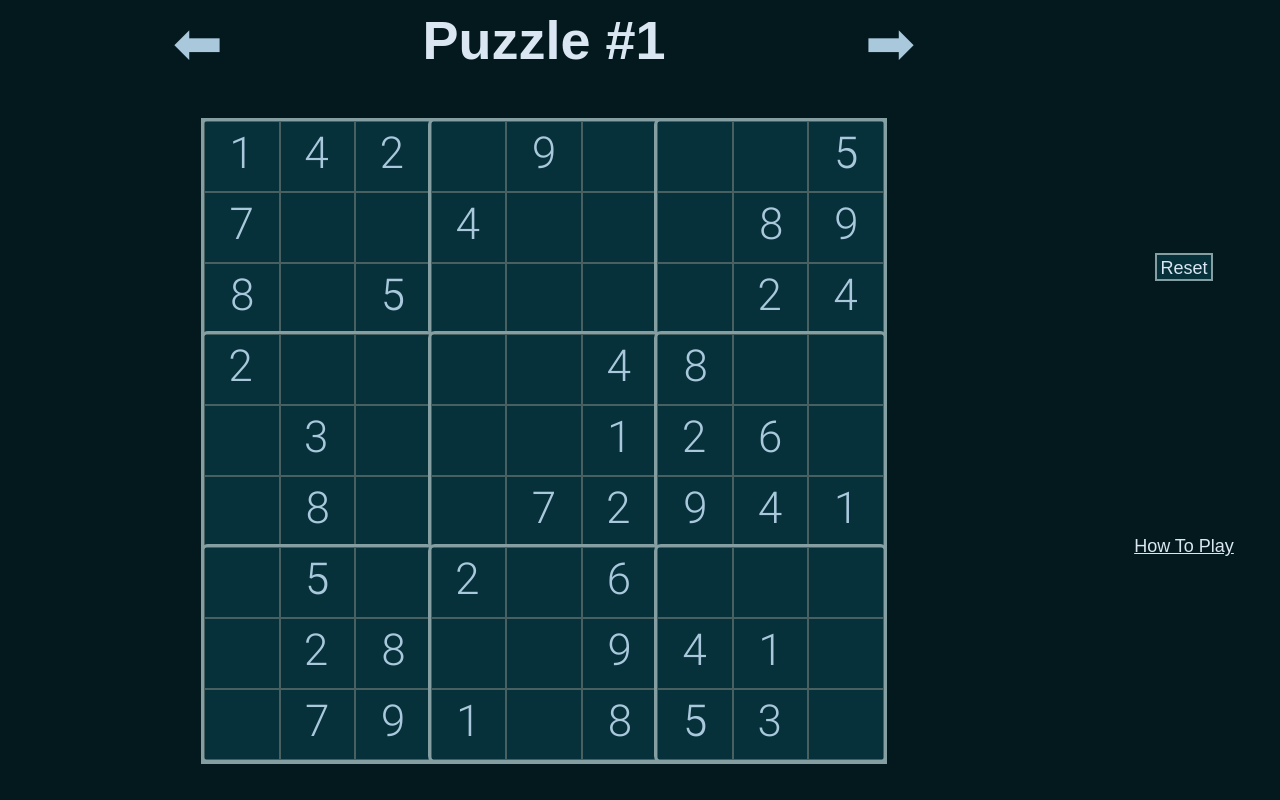
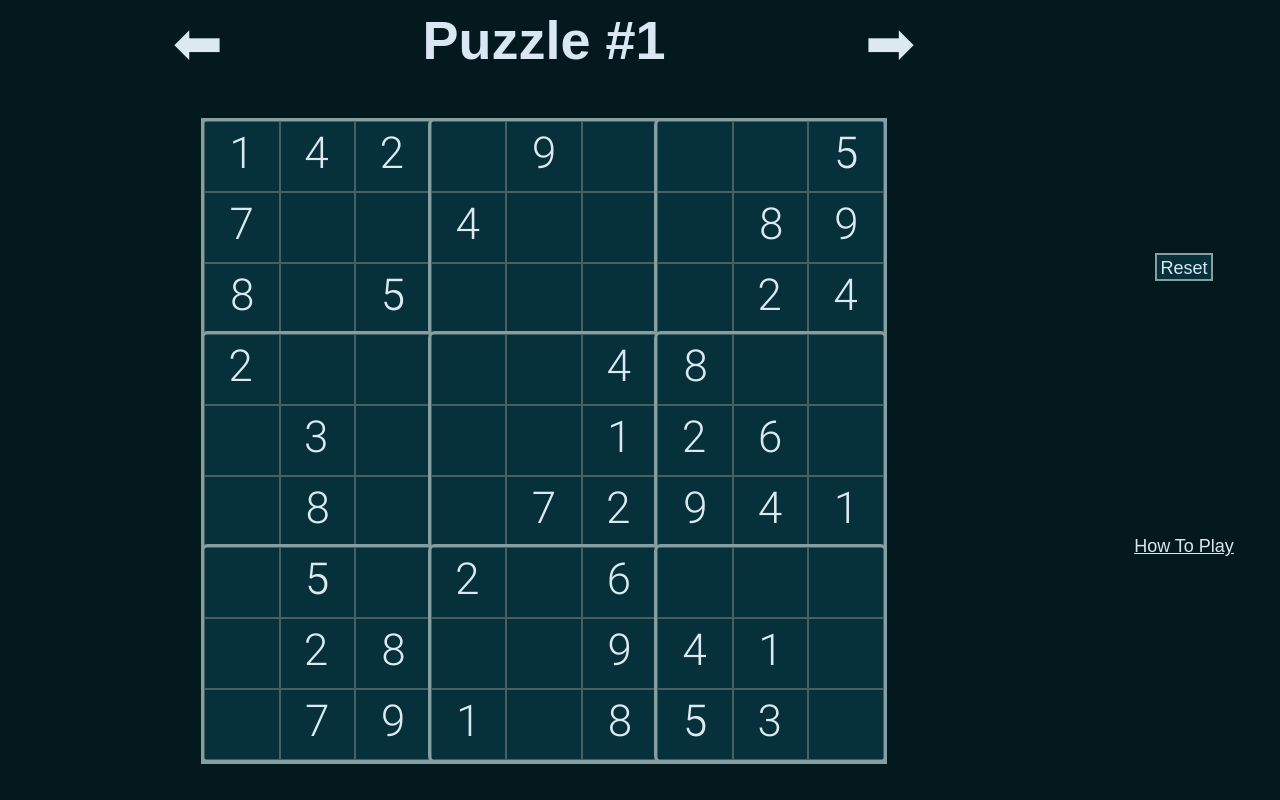
Before and after one commit to guitarisprettierthanpiano/sudoku, a React app: page /#/ in a window 1280 px wide. Built offline with nearby package versions, Linux system fonts and the light colour scheme.

Commit message:
changing color of the numbers

```diff
--- a/css/styles.css
+++ b/css/styles.css
@@ -138,7 +138,7 @@ span{
     align-self: center;
     justify-self: center;
 
-    color: #a9c8dc;
+    color: #dde9f0;
 
     border: 1px solid rgb(72, 96, 95);
 
```
Also changed, not shown: index.html (line endings or trailing spaces).
